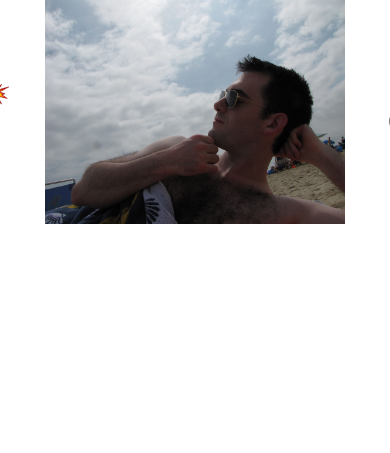
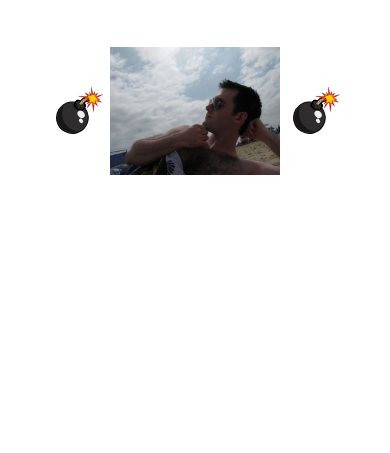
Before and after one commit to Gabester0/DanJohnsonIsTheBomb, a plain HTML site: page index.html in a window 390 px wide. Shown: the part 391-844 px from the top of the page. Drawn offline with Linux system fonts and the light colour scheme.

Commit message:
finished landing page

```diff
--- a/style.css
+++ b/style.css
@@ -46,7 +46,7 @@ h2 {
 }
 
 .landing-img {
-  width: 300px;
+  width: 450px;
   height: auto;
 }
 
@@ -82,7 +82,7 @@ footer {
   font-size: 2rem;
 }
 
-@media (max-width: 820px) {
+@media (max-width: 850px) {
   header {
     font-size: 1.5rem;
   }
@@ -91,9 +91,19 @@ footer {
     margin: 50px 25px;
   }
 
+  .landing-img {
+    width: 300px;
+  }
+
   .bomb {
     height: 75px;
     margin: 25px;
+  }
+}
+
+@media (max-width: 600px) {
+  .landing-img {
+    width: 200px;
   }
 }
 
@@ -105,4 +115,13 @@ footer {
   h1 {
     margin: 50px 20px;
   }
+
+  .landing-img {
+    width: 170px;
+  }
+
+  .bomb {
+    height: 50px;
+    margin: 0px;
+  }
 }
```
